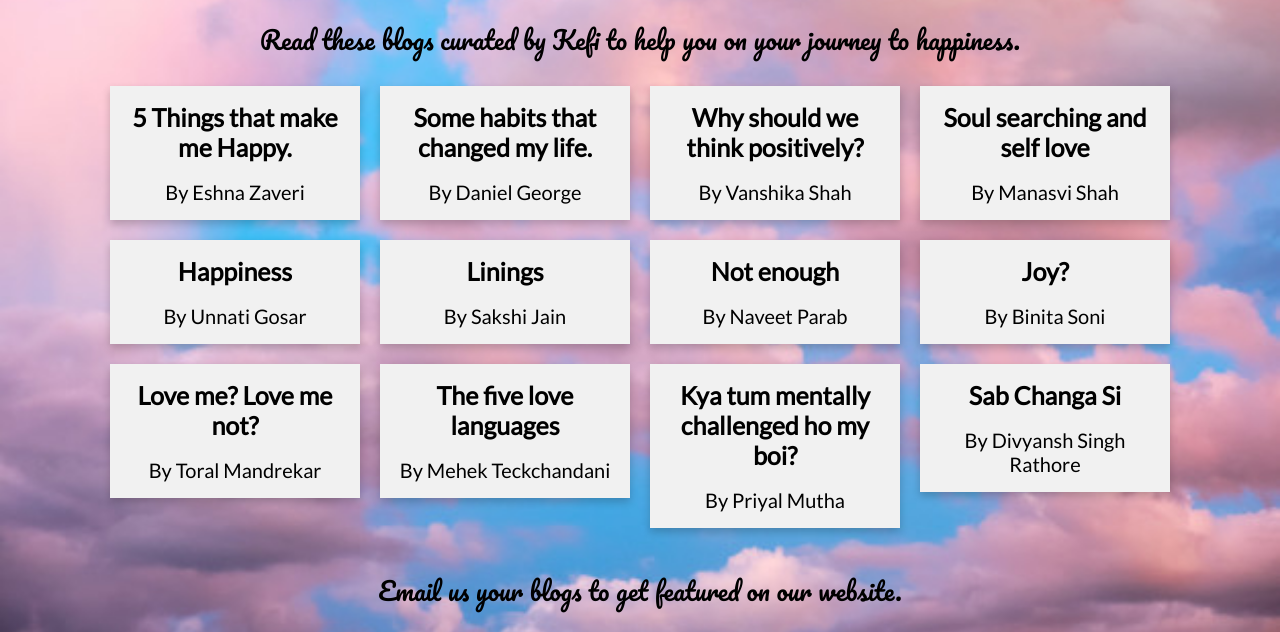
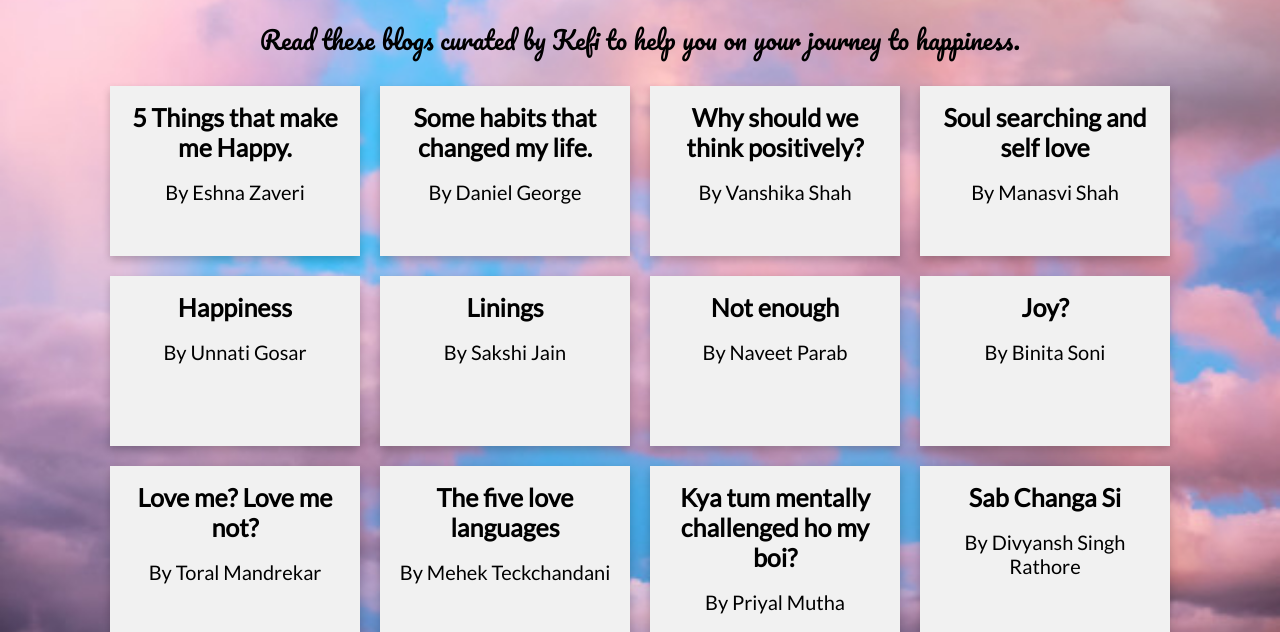
Before and after one commit to fennayy/Kefi-Happy, a plain HTML site: page Blogs.html in a window 1280 px wide. Shown: the part 168-800 px from the top of the page. Drawn offline with Linux system fonts and the light colour scheme; a web font is replaced by a local one.

Commit message:
Blogsstyles

```diff
--- a/blogsStyles.css
+++ b/blogsStyles.css
@@ -125,7 +125,9 @@ footer a{
     background-color: #f1f1f1;
     font-size: 20px;
     margin-bottom: 20px;
-
+    height: 170px;
+    overflow-y: auto;
+    overflow-x: hidden;
 }
 
 .column a{
```
